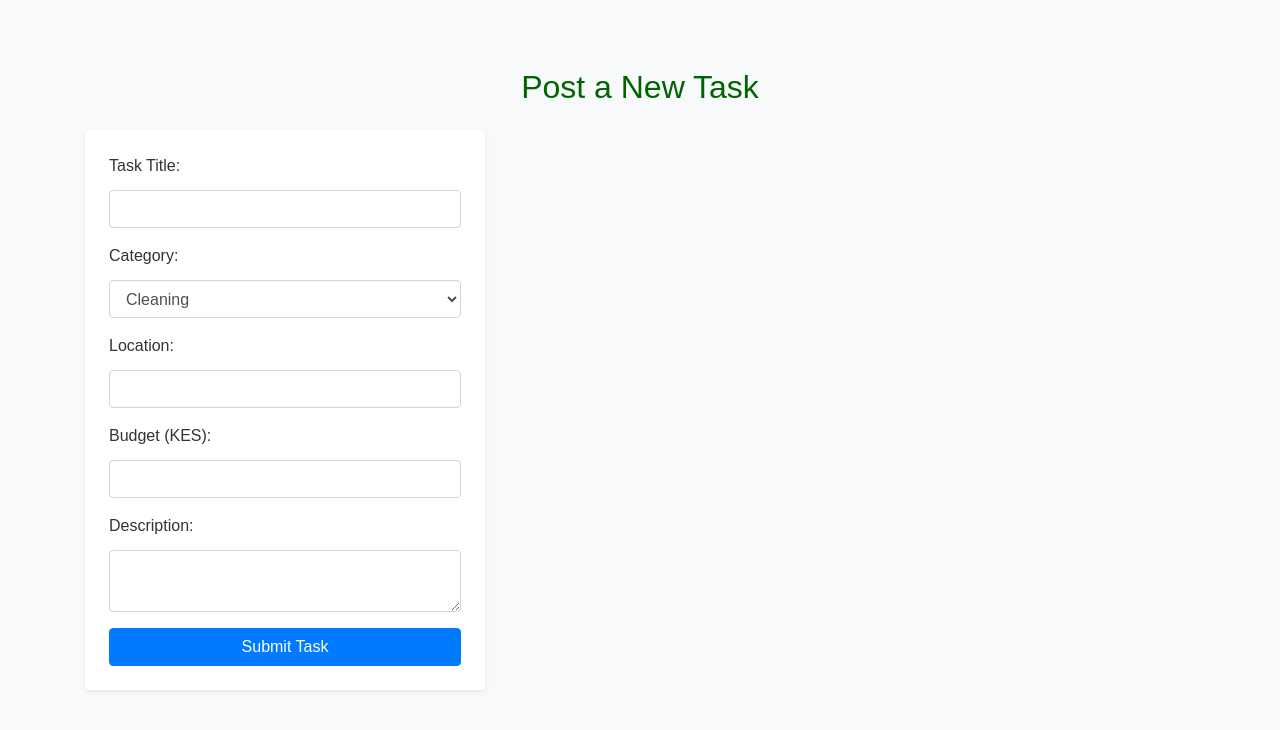
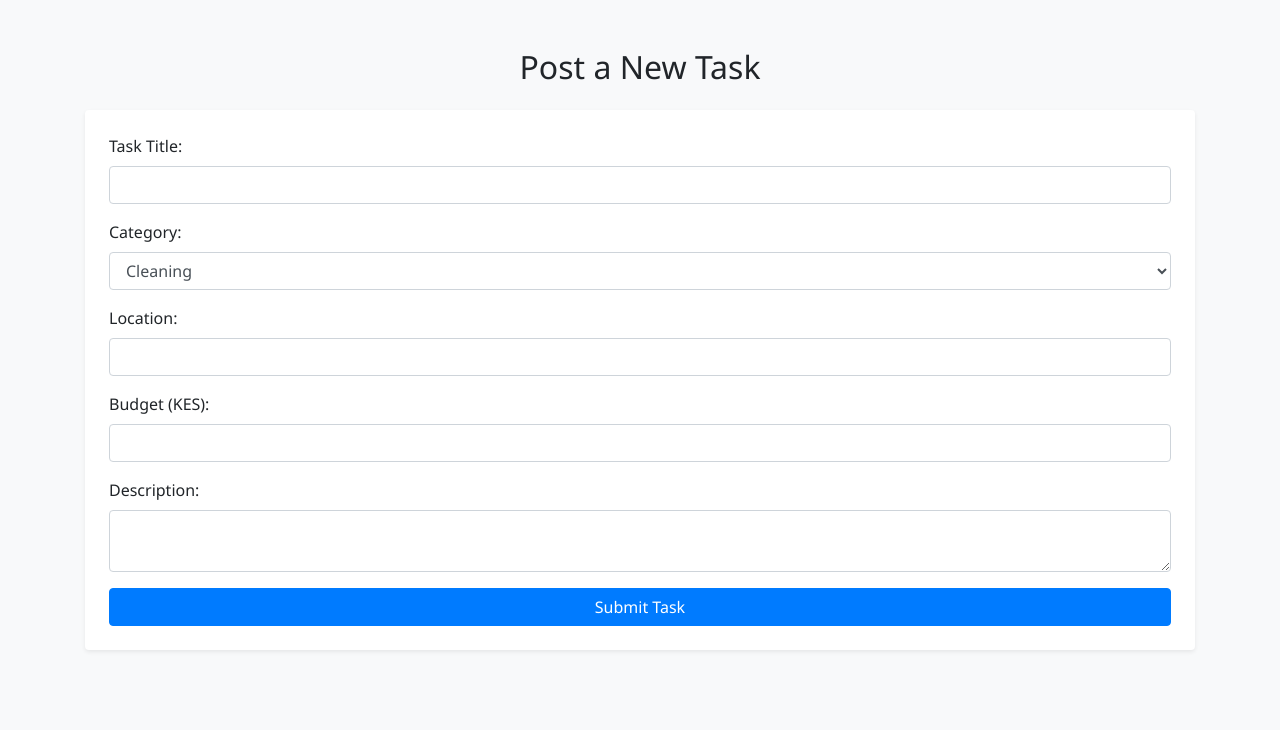
Before and after one commit to nomad4121/KaziPal, a Flask app: page /post-task in a window 1280 px wide. Shown: the top 730 px of the page. Run offline with Flask 3, Linux system fonts and the light colour scheme; some libraries are stand-ins or nearby versions.

Commit message:
Update style.css

```diff
--- a/static/style.css
+++ b/static/style.css
@@ -1,25 +1,22 @@
 body {
-  font-family: Arial, sans-serif;
-  background-color: #f4f4f4;
-  padding: 20px;
-  color: #333;
+  font-family: 'Segoe UI', sans-serif;
+  background-color: #f9f9f9;
 }
 
-h1, h2 {
-  color: #006400;
+.hero {
+  background: linear-gradient(135deg, #1e7e34, #28a745);
 }
 
-form {
-  background: white;
-  padding: 20px;
-  border-radius: 8px;
-  box-shadow: 0 0 5px rgba(0,0,0,0.1);
-  max-width: 400px;
+.card {
+  border-radius: 10px;
+  transition: all 0.3s ease;
 }
 
-input, select, textarea {
-  width: 100%;
-  padding: 8px;
-  margin-top: 4px;
-  margin-bottom: 16px;
+.card:hover {
+  transform: scale(1.02);
+  box-shadow: 0 4px 12px rgba(0, 0, 0, 0.1);
 }
+
+footer {
+  font-size: 0.9rem;
+}
```
